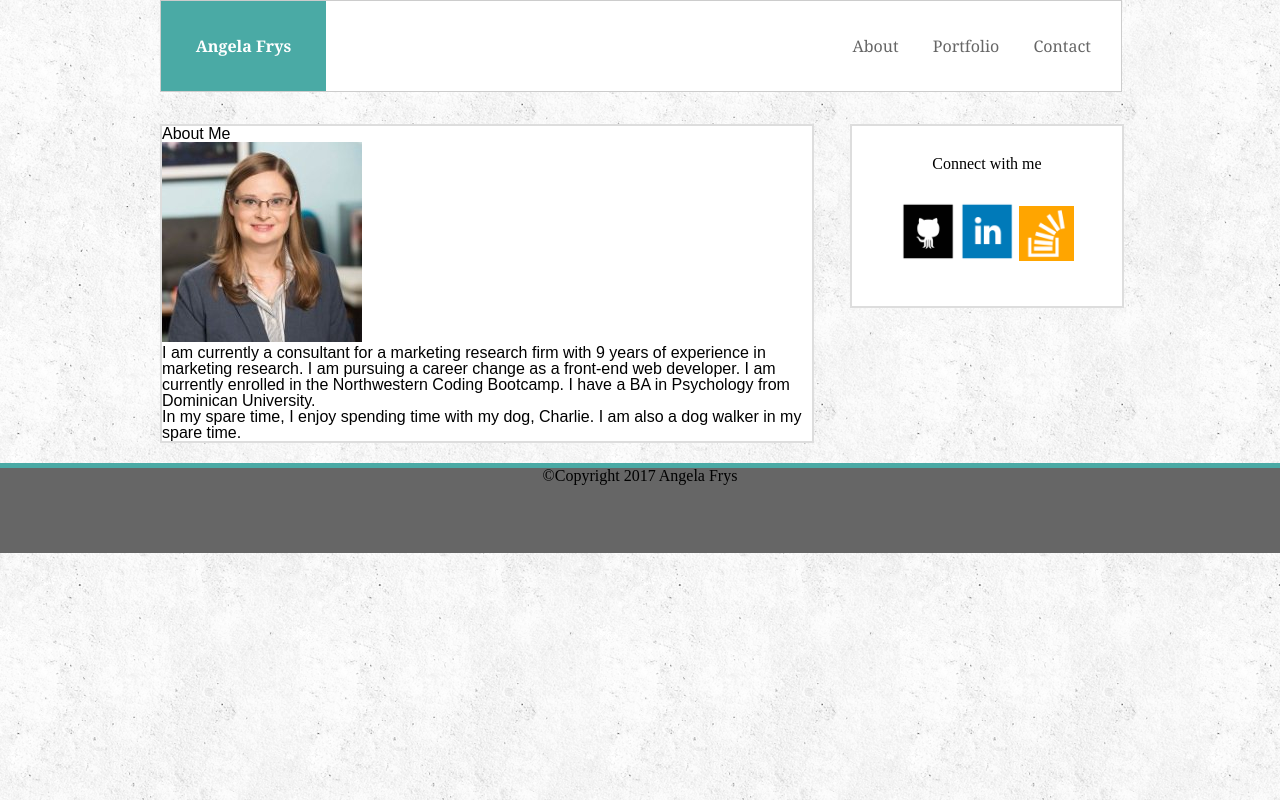
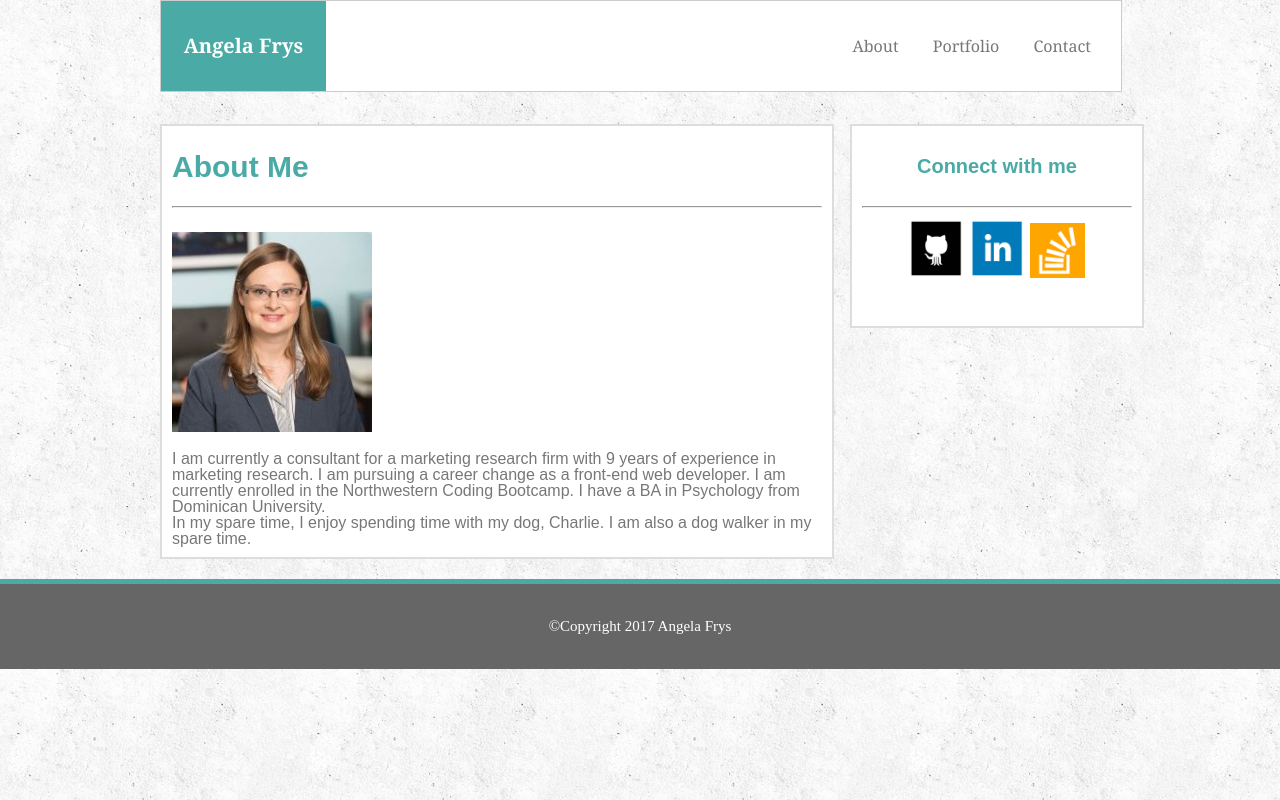
Before and after one commit to ADFrys/basic-portfolio, a plain HTML site: page index.html in a window 1280 px wide. Drawn offline with Linux system fonts and the light colour scheme.

Commit message:
Add CSS formatting that applies to most pages.

```diff
--- a/assets/css/style.css
+++ b/assets/css/style.css
@@ -4,24 +4,19 @@ body {
 	background-image: url("../images/wall4.png");
 }
 
-.main-content {
-	width: 960px;
-	margin: 0 auto;
-
-}
 
 .header {
 	height: 90px;
 	background-color: #ffffff;
 	border: 1px solid #cccccc;
 	font-family: 'Georgia', Times, Times New Roman, serif;
-	color: #666666;
+	color: #777777;
 	width: 960px;
 }
 
 .header a {
 	text-decoration: none;
-	color: #666666;
+	color: #777777;
 	line-height: 90px;
 	padding-right: 30px;
 }
@@ -39,6 +34,14 @@ body {
 	float: left;
 	text-align: center;
 	line-height: 90px;
+	font-size: 20px;
+}
+
+.main-content {
+	width: 960px;
+	margin: 0 auto;
+	font-family: 'Arial', 'Helvetica Neue', Helvetica, sans-serif;
+	color: #777777;
 }
 
 
@@ -49,6 +52,17 @@ body {
 	width: 650px;
 	float: left;
 	margin-bottom: 20px;
+	padding: 10px;
+}
+
+hr {
+	color: #777777;
+}
+
+.Aboutme {
+	font-size: 30px;
+	font-weight: bold;
+	color: #4aaaa5;
 }
 
 .sidebar {
@@ -60,7 +74,11 @@ body {
 	background-color: #ffffff;
 	border: 2px solid #dddddd;
 	text-align: center;
-	line-height: 75px;
+	line-height: 60px;
+	color: #4aaaa5;
+	font-size: 20px;
+	font-weight: bold;
+	padding: 10px;
 }
 
 .footer {
@@ -69,4 +87,7 @@ body {
 	height: 85px;
 	border-top: 5px solid #4aaaa5;
 	text-align: center;
+	line-height: 85px;
+	color: #ffffff;
+	font-size: 15px;
 }
--- a/index.html
+++ b/index.html
@@ -21,12 +21,16 @@
 	<br><br>
 
 	<div class="main-container">
-
-		<h1>About Me</h1>
+		<br>
+		<h1 class="Aboutme">About Me</h1>
+		<br>
+		<hr>
+		<br>
 
 		<div class="image_bio">
 			<img src="./assets/images/Professional.jpg" alt="Angela Frys">
 		</div>
+		<br>
 
 		<div class="Bioparagraph">
 			<p>I am currently a consultant for a marketing research firm with 9 years of experience in marketing research. I am pursuing a career change as a front-end web developer. I am currently enrolled in the Northwestern Coding Bootcamp. I have a BA in Psychology from Dominican University.</p>
@@ -37,6 +41,7 @@
 
 		<aside class="sidebar">
 			<h2>Connect with me</h2>
+			<hr>
 			<a href="https://github.com/ADFrys" target="_blank"><img src="./assets/images/if_github_square_black_107109.png" alt="GitHub logo" width=55px height=60px></a>
 			<a href="https://www.linkedin.com/in/angela-frys-00117432/" target="_blank"><img src="./assets/images/if_linkedin_square_color_107091.png" alt="LinkedIn logo" width=55px height=60px></a>
 			<a href="https://stackoverflow.com/users/8896433/angela?tab=profile" target= "_blank"><img src="./assets/images/if_stackoverflow_273179.png" alt="Stack Overflow logo" width=55px height 60px></a>
```
Also changed, not shown: 1 other file.
